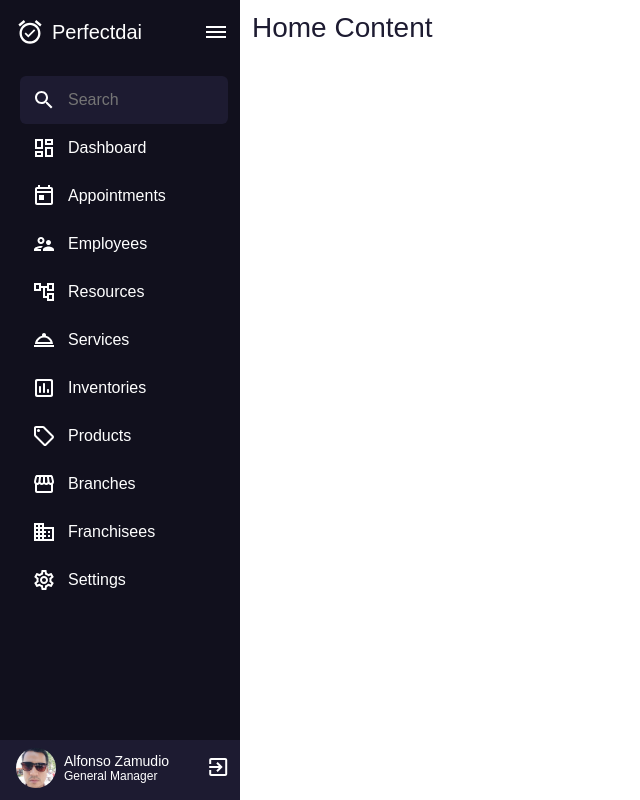
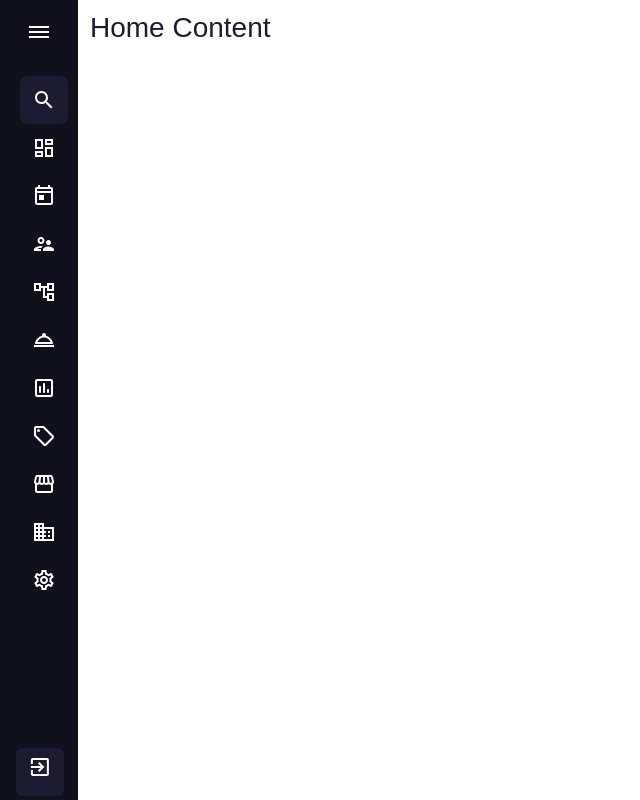
Before and after one commit to ponchohead/perfectDai, a Next.js app: page /menu in a window 1280 px wide. Shown: the whole page, without its empty margins (0-640 px from the left). Built offline with nearby package versions, Linux system fonts and the light colour scheme.

Commit message:
menu css completed

```diff
--- a/components/menu.jsx
+++ b/components/menu.jsx
@@ -1,4 +1,9 @@
-import React from 'react'
+
+/* TO do:
+1.- desapear menu when mobile
+2.-scroll down when many items*/
+
+import React, { useState } from 'react'
 import Link from 'next/link'
 import Image from 'next/image'
 import DehazeOutlinedIcon from '@material-ui/icons/DehazeOutlined';
@@ -17,21 +22,37 @@ import SettingsOutlinedIcon from '@material-ui/icons/SettingsOutlined';
 import AccountCircleOutlinedIcon from '@material-ui/icons/AccountCircleOutlined';
 import ExitToAppOutlinedIcon from '@material-ui/icons/ExitToAppOutlined';
 
+
 export const SideMenu = ({ appName="Perfectdai"}) => {
+  const [menuState, setMenuState] = useState(false)
+  const [menuClass, setMenuClass] = useState('')
+
+  const menuToogle = () => {
+    setMenuState(!menuState)
+    menuState ? setMenuClass('active') : setMenuClass('')
+  }
+
+  const searchToogle = () => {
+    if(menuState){
+      setMenuState(!menuState)
+      setMenuClass('active')
+    }
+  }
+
   return(
     <div>
-    <div className="sidebar">
+    <div className= {`sidebar ${menuClass}`}>
       <div className="logo_content">
         <div className="logo">
           <AlarmOnOutlinedIcon className="icon_i"/>
           <div className="logo_name">{appName}</div>
         </div>
-        <DehazeOutlinedIcon className="btn"/>
+        <DehazeOutlinedIcon onClick={menuToogle} className="btn"/>
       </div>
       <ul className="nav_list">
         <li>
           <a href="#">
-            <SearchOutlinedIcon className="search_icon"/>
+            <SearchOutlinedIcon onClick={searchToogle} className="search_icon"/>
             <input type="text" placeholder="Search" />
           </a>
           <span className="tooltip">Search</span>
@@ -121,14 +142,15 @@ export const SideMenu = ({ appName="Perfectdai"}) => {
               <div className="name">Alfonso Zamudio</div>
               <div className="job">General Manager</div>
             </div>
-            <span id="log_out"><ExitToAppOutlinedIcon className="icon_i"/></span>
           </div>
+          <span id="log_out"><ExitToAppOutlinedIcon className="icon_i"/></span>
         </div>
       </div>
     </div>
       <div className="home_content">
         <div className="text">Home Content</div>
       </div>
+
     </div>
   )
 }
--- a/styles/globals.css
+++ b/styles/globals.css
@@ -26,9 +26,13 @@ body{
 .sidebar{
   position: fixed;
   height: 100%;
-  width: 240px;
+  width: 78px;
   background: #11101d;
   padding: 8px 16px;
+  transition: all 0.5s ease;
+}
+.sidebar.active{
+  width: 240px;
 }
 .sidebar .logo_content .logo{
   color: #fff;
@@ -36,6 +40,13 @@ body{
   height: 48px;
   width: 100%;
   align-items: center;
+  opacity: 0;
+  pointer-events: none;
+  transition: all 0.5s ease;
+}
+.sidebar.active .logo_content .logo{
+  opacity: 1;
+  pointer-events: none;
 }
 
 .logo_content .logo .icon_i{
@@ -53,11 +64,16 @@ body{
   position: absolute;
   left: 90%;
   top: 8px;
+  left: 50%;
   height: 48px;
   width: 24px;
   text-align: center;
   line-height: 48px;
   transform: translateX(-50%);
+}
+
+.sidebar.active .btn{
+  left: 90%;
 }
 
 .sidebar ul{
@@ -77,7 +93,7 @@ body{
   position: absolute;
   left: 122px;
   top: 0%;
-  transform: translateY(-50%);
+  transform: translate(-50%, -50%);
   border-radius: 6px;
   height: 36px;
   width: 122px;
@@ -88,6 +104,11 @@ body{
   transition: 0s;
   opacity: 0;
   pointer-events: none;
+  display: block;
+}
+
+.sidebar.active ul li .tooltip{
+  display: none;
 }
 
 .sidebar ul li:hover .tooltip{
@@ -117,7 +138,15 @@ body{
   z-index: 99;
   color: #fff;
   font-size: 24px;
+  border: 12px;
+  border-radius: 6px;
   transform: translateY(100%) translateX(50%);
+  transition: all 0.5 ease;
+}
+
+.sidebar ul li .search_icon:hover{
+  background: #fff;
+  color: #1d1b31;
 }
 
 .sidebar ul li a{
@@ -127,6 +156,7 @@ body{
   text-decoration: none;
   border-radius: 6px;
   transition: all 0.4s ease;
+  white-space: nowrap;
 }
 
 .sidebar ul li a:hover{
@@ -143,6 +173,17 @@ body{
   margin: 0 12px;
 }
 
+.sidebar .links_name{
+  opacity: 0;
+  pointer-events: none;
+  transition: all 0.5s ease;
+}
+
+.sidebar.active .links_name{
+  opacity: 1;
+  pointer-events: auto;
+}
+
 .sidebar .profile_content{
   position: absolute;
   color: #fff;
@@ -155,12 +196,26 @@ body{
   position: relative;
   padding: 8px 16px;
   height: 60px;
+  background: none;
+  transition: all 0.4s ease;
+}
+
+.sidebar.active .profile_content .profile{
   background: #1d1b31;
 }
 
 .profile_content .profile .profile_details{
   display: flex;
   align-items: center;
+  opacity: 0;
+  pointer-events: none;
+  white-space: nowrap;
+  transition: 00.3s ease;
+}
+
+.sidebar.active .profile .profile_details{
+  opacity: 1;
+  pointer-events: auto;
 }
 
 .profile .profile_details .img_user{
@@ -184,20 +239,32 @@ body{
 
 .profile #log_out{
   position: absolute;
-  left: 88%;
   bottom: 4px;
-  transform: translateX(-10%);
+  left: 48%;
+  transform: translateX(-44%);
   min-width: 48px;
   line-height: 48px;
   font-size: 20px;
   border-radius: 6px;
+  text-align: center;
+  transition: 00.4s ease;
+  background: #1d1b31;
+}
+
+.sidebar.active .profile #log_out{
+  left: 90%;
+}
+
+.sidebar.active .profile #log_out{
+  background: none;
 }
 
 .home_content {
   position: absolute;
   height: 100%;
-  width: calc(100% - 240px);
-  left: 240px;
+  width: calc(100% - 78px);
+  left: 78px;
+  transition: all 0.5s ease;
 }
 
 .home_content .text{
@@ -205,5 +272,9 @@ body{
   font-weight: 500;
   color: #1d1b31;
   margin: 12px;
+}
 
+.sidebar.active ~ .home_content{
+width: calc(100% - 240px);
+left: 240px;
 }
```
